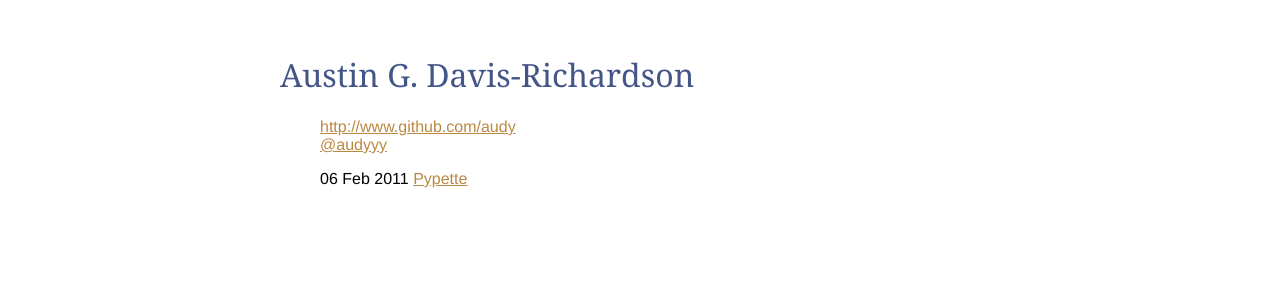
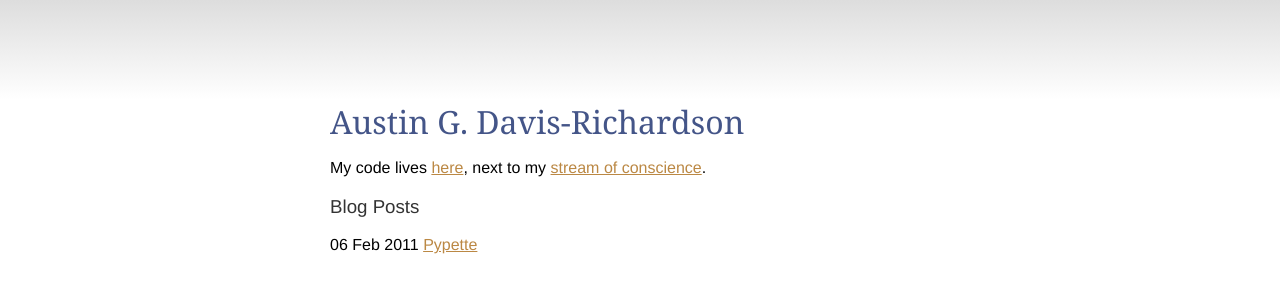
Before and after one commit to audy/audy.github.io, a Jekyll site: the page built from index.html, in a window 1280 px wide. Shown: the top 300 px of the page. Built offline with Jekyll 4.4.1, drawn with Linux system fonts in a browser that asks for light colours.

Commit message:
still working on design

```diff
--- a/_layouts/default.html
+++ b/_layouts/default.html
@@ -11,6 +11,7 @@
    <script type="text/javascript">var _gaq = _gaq || [];_gaq.push(['_setAccount', 'UA-12735432-3']);_gaq.push(['_trackPageview']);(function() {var ga = document.createElement('script');ga.type = 'text/javascript';ga.async = true;ga.src = ('https:' == document.location.protocol ? 'https://ssl': 'http://www') + '.google-analytics.com/ga.js';var s = document.getElementsByTagName('script')[0];s.parentNode.insertBefore(ga, s);})();</script>
 </head>
 <body>
+  <div class="gradient">&nbsp;</div>
   <div class="container">
     <div class="top">
       <h1>{{ page.title }}</h1>
--- a/css/handheld.css
+++ b/css/handheld.css
@@ -1,12 +1,14 @@
-body {
-  margin: 0;
-  background: #fff;
-  padding: 12px;
+.container {
   font-size: 2.5em;
   width: auto;
+  padding: 12px;
+}
+.gradient {
+  display: none;
 }
 h1 {
   padding: 0;
+  font-size: 1.8em;
 }
 p {
   text-align: justify;
--- a/css/master.css
+++ b/css/master.css
@@ -1,14 +1,19 @@
 @import url("/css/antiscreen.css") handheld;
 @import url("/css/antiscreen.css") only screen and (max-device-width:480px);
-
+.gradient {
+  background: -webkit-gradient(linear, left top, left bottom, from(#ddd), to(#fff));
+  z-index: 0;
+  height: 100px;
+}
+.container {  width: 620px;  margin: 0 auto; z-index: 1;}
 a {
   color: #bb8844;
 }
 p { text-align: justify;}
 body {
-  margin: 0 auto;
-  padding: 2em;
-  width: 720px;
+
+  padding: 0;
+  margin: 0;
   font-family: "Helvetica";
 }
 
@@ -16,14 +21,17 @@ h1 {
   color: #445588;
   font-family: Georgia;
   font-weight: 100;
+  margin: 0;
 }
 
-h2 {
+h2, h3 {
   font-weight: 100;
   color: #333;
 }
 
-li { list-style-type: none; }
+.posts span { color: #000; }
+
+li { list-style-type: none;}
 
 code  {
   font-family: "menlo", "monaco", "courier new";
--- a/index.html
+++ b/index.html
@@ -4,18 +4,15 @@ title: Austin G. Davis-Richardson
 ---
 <p></p>
 
-<ul>
-  <li><a href="http://www.github.com/audy">http://www.github.com/audy</a></li>
-  <li><a href="http://www.twitter.com/audyyy">@audyyy</a></li>
-</ul>
 
-<div id="posts">
-  <ul>
+  My code lives <a href="http://www.github.com/audy">here</a>, next to my
+  <a href="http://www.twitter.com/audyyy">stream of conscience</a>.
+
+
+<div class="posts">
+<h3>Blog Posts</h3>
   {% for post in site.posts %}
-    <li>
       <span>{{ post.date | date_to_string }}</span>
       <a href="{{ post.url }}">{{ post.title }}</a>
-      </li>
   {% endfor %}
-  </ul>
 </div>
```
